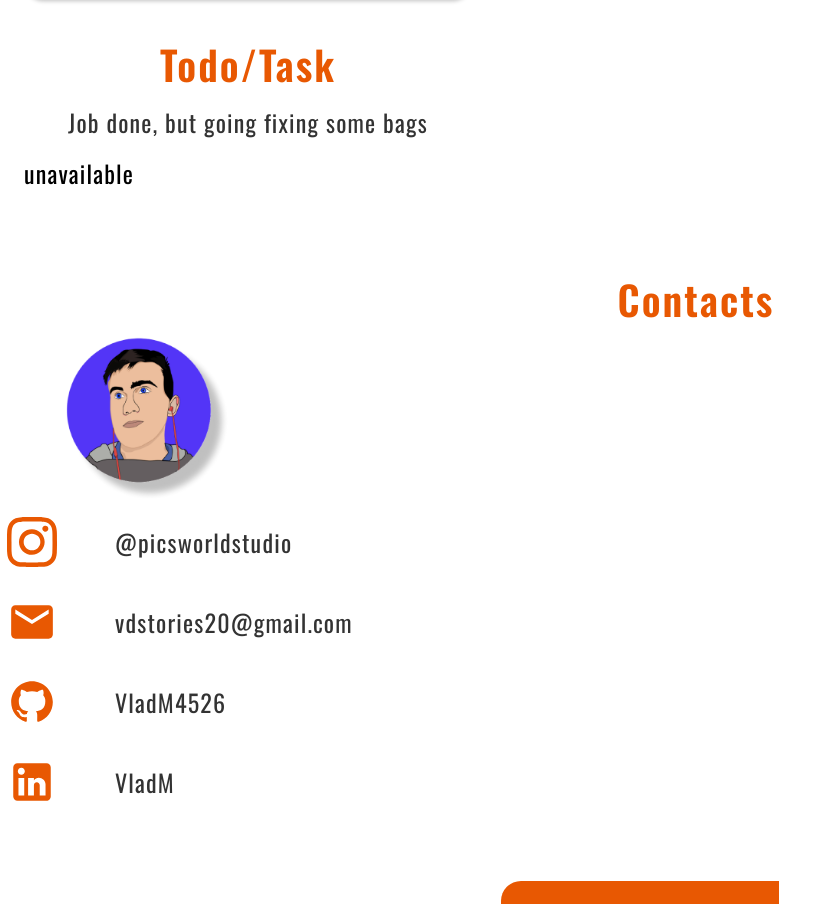
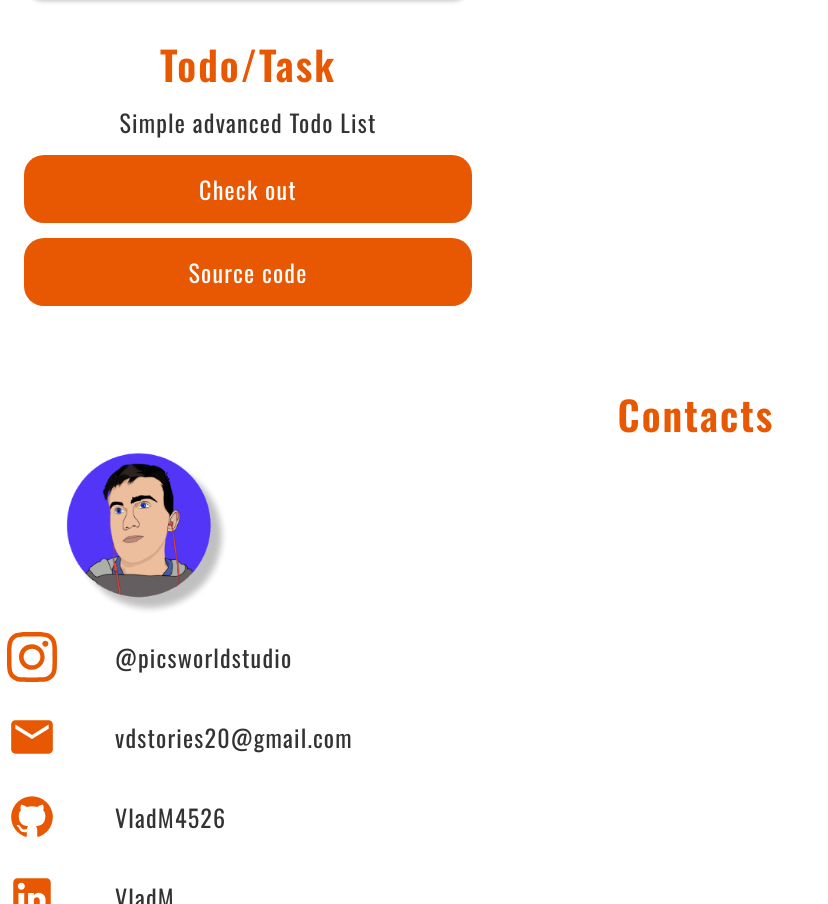
Before and after one commit to VladM4526/developer-portfolio, a website built with Parcel: page index.html in a window 1280 px wide. Shown: the part 5791-6695 px from the top of the page, without its empty margins (0-828 px from the left). Built offline with nearby package versions, Linux system fonts and the light colour scheme; a web font is replaced by a local one.

Commit message:
added todo list

```diff
--- a/css/style.css
+++ b/css/style.css
@@ -398,15 +398,6 @@
     cursor: pointer;
 }
 
-.pw-works-skills-list-item-button-link-unavailable {
-    background: var(--brand-color-unavailable);
-    font-size: 24px;
-    font-weight: 400;
-    line-height: 1.5;
-    letter-spacing: 1.2px;
-    text-align: center;
-}
-
 .pw-works-skills-list-item-buttons-list-item {
     width: 448px;
     margin-top: 15px;
--- a/index.html
+++ b/index.html
@@ -227,13 +227,18 @@
                 <li class="pw-works-skills-list-item">
                     <img class="pw-works-skills-list-item-image" src="./img/Todo-edited.jpg" alt="Todo">
                     <h1 class="pw-works-skills-list-item-title">Todo/Task</h1>
-                    <p class="pw-works-skills-list-item-title-text">Job done, but going fixing some bags</p>
+                    <p class="pw-works-skills-list-item-title-text">Simple advanced Todo List</p>
                     <div class="pw-works-skills-list-item-buttons-container">
-                        <ul class="pw-works-skills-list-item-buttons-list">
-                            <li class="pw-works-skills-list-item-buttons-list-item">
-                                <a class="pw-works-skills-list-item-button-link-unavailable" id="unavailable">unavailable</a>
-                            </li>
-                        </ul>
+                    <ul class="pw-works-skills-list-item-buttons-list">
+                        <li class="pw-works-skills-list-item-buttons-list-item">
+                            <a class="pw-works-skills-list-item-button-link" href="https://advanced-todo-list-react.netlify.app/"
+                                target="_blank" rel="noopener nofollow noreferrer">Check out</a>
+                        </li>
+                        <li class="pw-works-skills-list-item-buttons-list-item">
+                            <a class="pw-works-skills-list-item-button-link" href="https://github.com/VladM4526/Todo-List-React"
+                                target="_blank" rel="noopener nofollow noreferrer">Source code</a>
+                        </li>
+                    </ul>
                     </div>
                 </li>
                 <!-- <li class="pw-works-skills-list-item">
--- a/script/main.js
+++ b/script/main.js
@@ -35,8 +35,3 @@ pwAllVector.forEach((value) => {
     evt.preventDefault();
   };
 });
-
-// button unavailable
-
-const buttonDisable = document.getElementById("unavailable");
-buttonDisable.disable = true;
```
